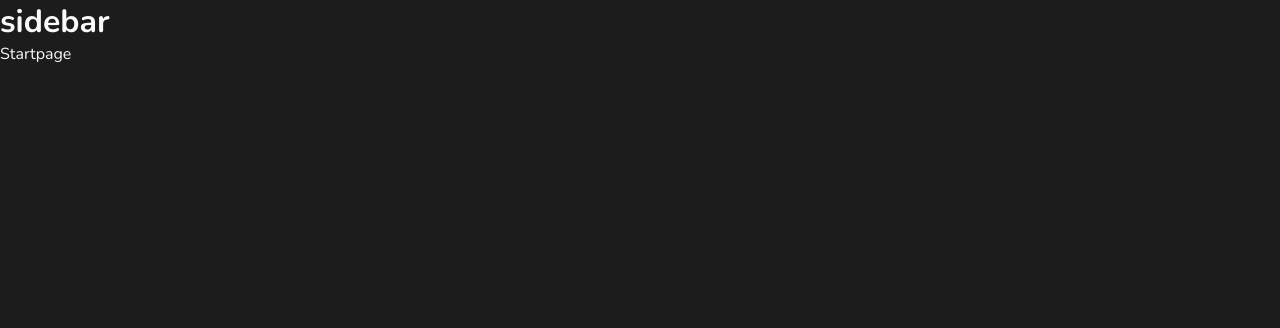
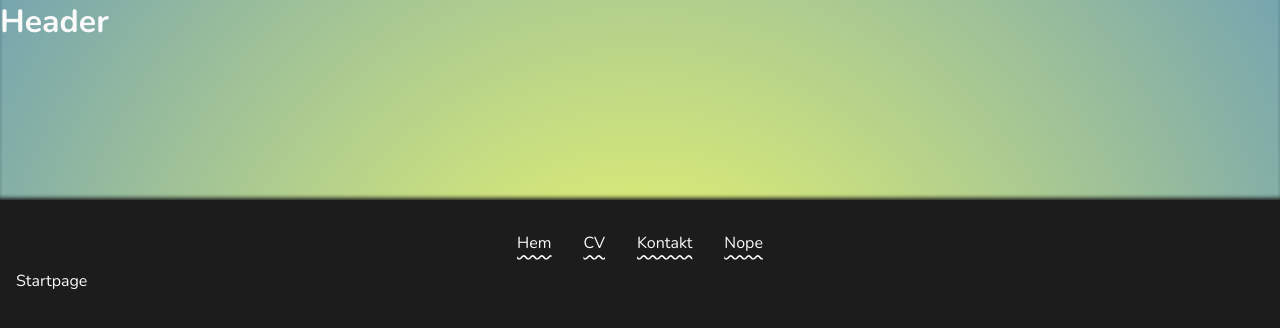
Before and after one commit to coffeetails/portfolio, a React (Vite) app: page / in a window 1280 px wide. Shown: the top 328 px of the page. Built offline with nearby package versions, Linux system fonts and the light colour scheme.

Commit message:
added header and navigation

```diff
--- a/src/routes/root.jsx
+++ b/src/routes/root.jsx
@@ -1,16 +1,24 @@
-
-import { Outlet } from "react-router-dom";
+import { Outlet, Link } from "react-router-dom";
+// <Outlet /> is where the content will show
 
 export default function Root() {
     return (
         <>
-        <div id="sidebar">
-          <h1>sidebar</h1>
-        </div>
+        <header>
+          <h1>Header</h1>
+        </header>
 
-        <div id="detail">
+        <main>
+            <nav>
+                <ul>
+                    <li><Link to={`/`}>Hem</Link></li>
+                    <li><Link to={`/cv`}>CV</Link></li>
+                    <li><Link to={`/connect`}>Kontakt</Link></li>
+                    <li><Link to={`/nopee`}>Nope</Link></li>
+                </ul>
+            </nav>
             <Outlet />
-        </div>
+        </main>
       </>
     );
   }
```
